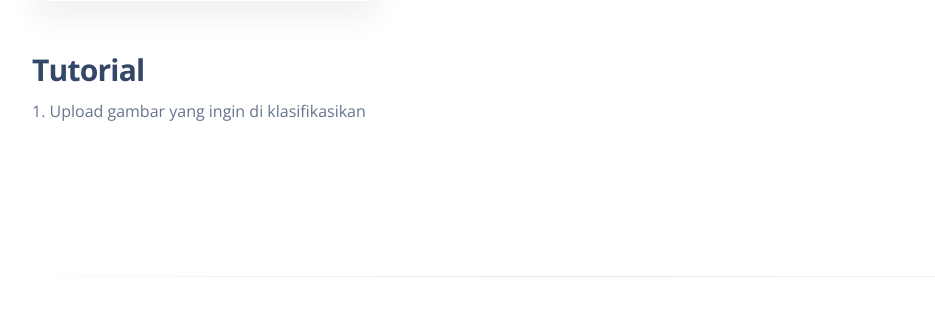
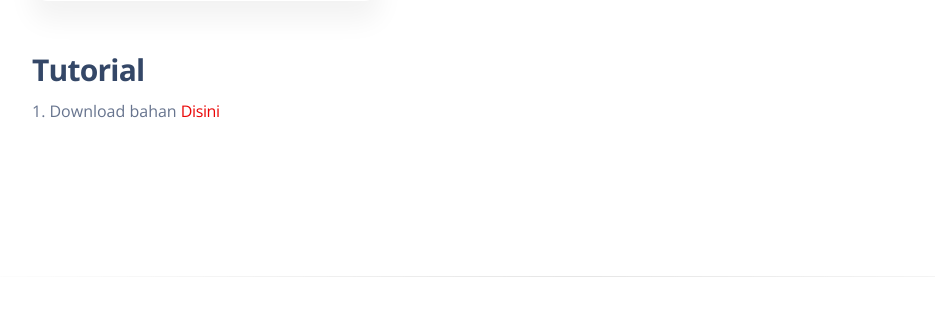
Before and after one commit to riskadwinuraini/classification-blood-app, a Flask app: page /classification in a window 1280 px wide; the page is wider, and only the part inside the window is pictured. Shown: the part 617-937 px from the top of that part, without its empty margins (62-997 px from the left). Run offline with Flask 3, Linux system fonts and the light colour scheme; some libraries are stand-ins or nearby versions.

Commit message:
style: update text

```diff
--- a/app/templates/main.html
+++ b/app/templates/main.html
@@ -143,7 +143,7 @@
         <div class="row mt-4 py-4">
             <h3>Tutorial</h3>
             <p>
-                1. Upload gambar yang ingin di klasifikasikan <br>
+                1. Download bahan <a href="../../static/img/darah.jpg" class="text-danger" download="bahan">Disini</a> <br>
             </p>
         </div>
     </div>
```
